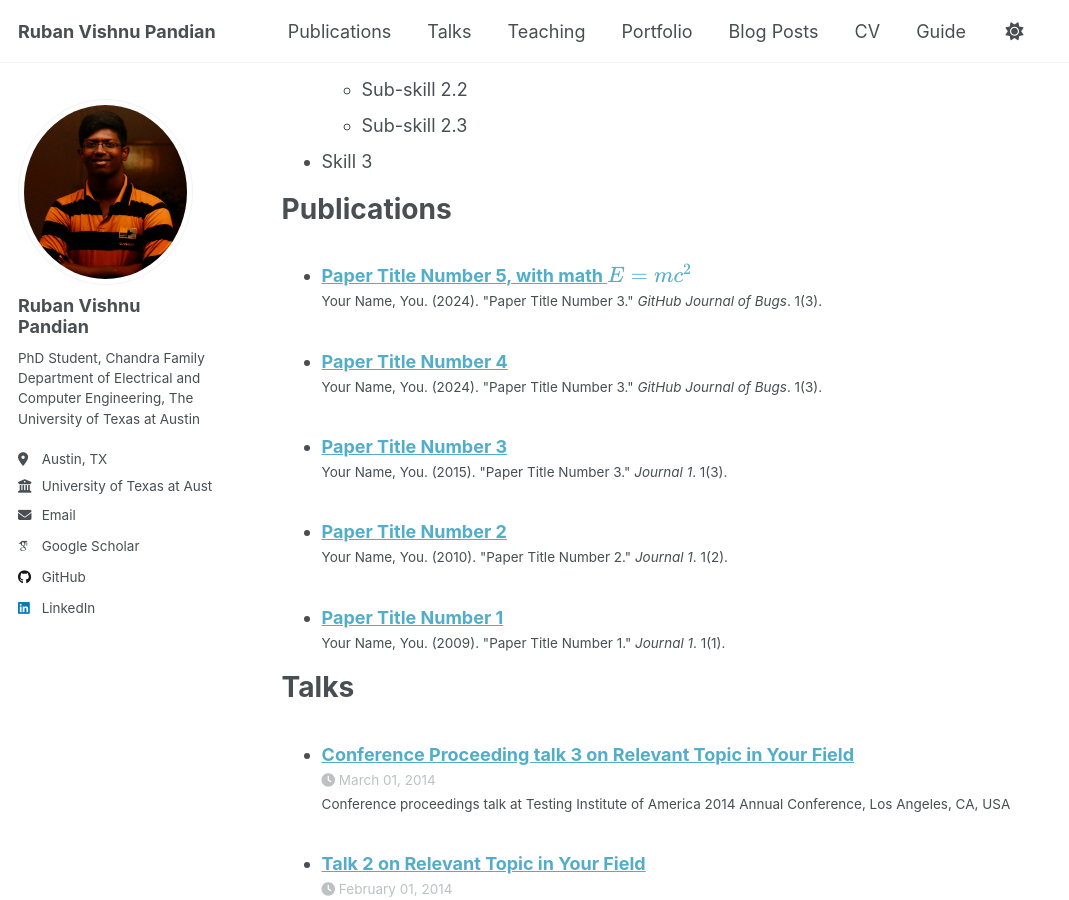
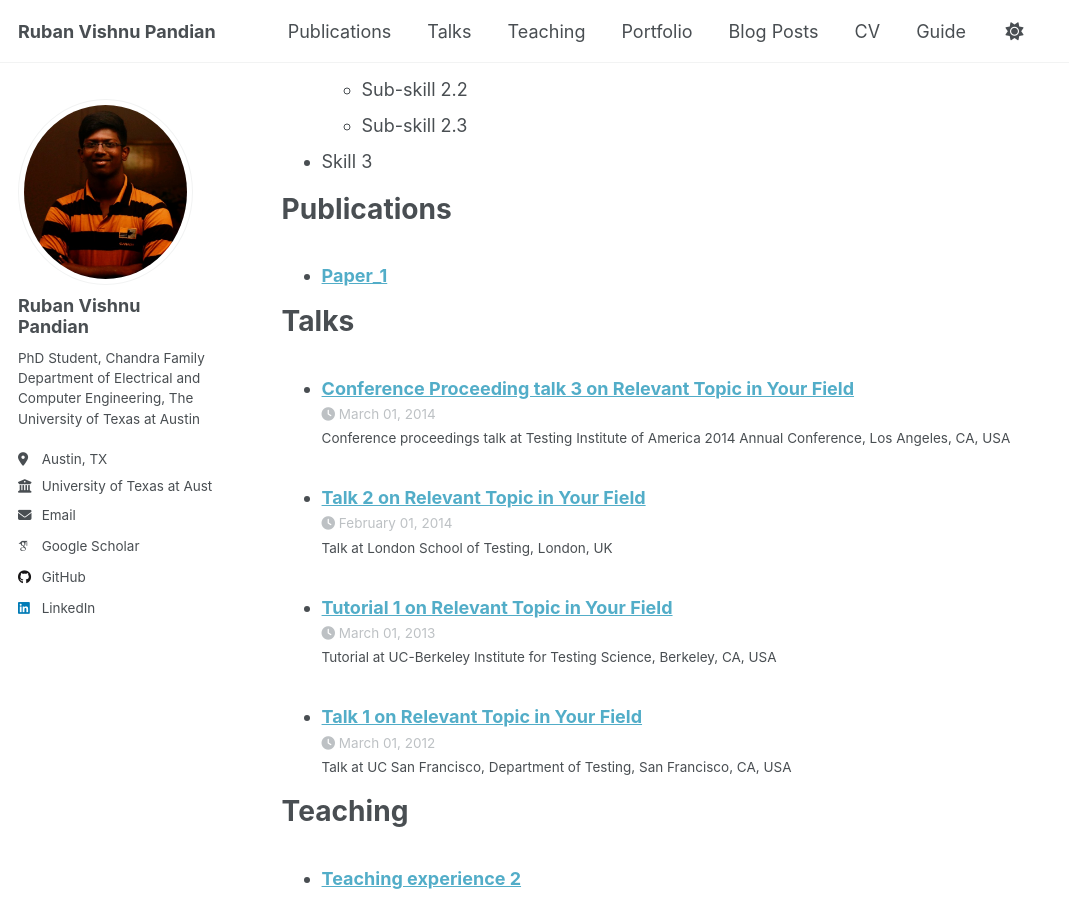
Before and after one commit to Ruban-VP/Ruban-VP.github.io, a Jekyll site: the page built from _pages/cv.md, in a window 1280 px wide and 900 px high, scrolled down 887 px. Shown: the whole window, without its empty margins (0-1069 px from the left). Built offline with Jekyll 4.4.1, drawn with Linux system fonts in a browser that asks for light colours; some web fonts are replaced; a script that is not in the unit is left out.

Commit message:
Trying out changes with publications

```diff
--- a/_pages/publications.html
+++ b/_pages/publications.html
@@ -6,7 +6,7 @@ author_profile: true
 ---
 
 {% if site.author.googlescholar %}
-  <div class="wordwrap">You can also find my articles on <a href="{{site.author.googlescholar}}">my Google Scholar profile</a>.</div>
+  <div class="wordwrap">You can also find my articles on my <a href="{{site.author.googlescholar}}">Google Scholar profile</a>.</div>
 {% endif %}
 
 {% include base_path %}
--- a/_publications/2009-10-01-paper-title-number-1.md
+++ /dev/null
@@ -1,14 +0,0 @@
----
-title: "Paper Title Number 1"
-collection: publications
-category: manuscripts
-permalink: /publication/2009-10-01-paper-title-number-1
-excerpt: 'This paper is about the number 1. The number 2 is left for future work.'
-date: 2009-10-01
-venue: 'Journal 1'
-slidesurl: 'https://academicpages.github.io/files/slides1.pdf'
-paperurl: 'https://academicpages.github.io/files/paper1.pdf'
-bibtexurl: 'https://academicpages.github.io/files/bibtex1.bib'
-citation: 'Your Name, You. (2009). &quot;Paper Title Number 1.&quot; <i>Journal 1</i>. 1(1).'
----
-The contents above will be part of a list of publications, if the user clicks the link for the publication than the contents of section will be rendered as a full page, allowing you to provide more information about the paper for the reader. When publications are displayed as a single page, the contents of the above "citation" field will automatically be included below this section in a smaller font.
--- a/_publications/2010-10-01-paper-title-number-2.md
+++ /dev/null
@@ -1,14 +0,0 @@
----
-title: "Paper Title Number 2"
-collection: publications
-category: manuscripts
-permalink: /publication/2010-10-01-paper-title-number-2
-excerpt: 'This paper is about the number 2. The number 3 is left for future work.'
-date: 2010-10-01
-venue: 'Journal 1'
-slidesurl: 'https://academicpages.github.io/files/slides2.pdf'
-paperurl: 'https://academicpages.github.io/files/paper2.pdf'
-citation: 'Your Name, You. (2010). &quot;Paper Title Number 2.&quot; <i>Journal 1</i>. 1(2).'
----
-
-The contents above will be part of a list of publications, if the user clicks the link for the publication than the contents of section will be rendered as a full page, allowing you to provide more information about the paper for the reader. When publications are displayed as a single page, the contents of the above "citation" field will automatically be included below this section in a smaller font.
--- a/_publications/2015-10-01-paper-title-number-3.md
+++ /dev/null
@@ -1,14 +0,0 @@
----
-title: "Paper Title Number 3"
-collection: publications
-category: manuscripts
-permalink: /publication/2015-10-01-paper-title-number-3
-excerpt: 'This paper is about the number 3. The number 4 is left for future work.'
-date: 2015-10-01
-venue: 'Journal 1'
-slidesurl: 'https://academicpages.github.io/files/slides3.pdf'
-paperurl: 'https://academicpages.github.io/files/paper3.pdf'
-citation: 'Your Name, You. (2015). &quot;Paper Title Number 3.&quot; <i>Journal 1</i>. 1(3).'
----
-
-The contents above will be part of a list of publications, if the user clicks the link for the publication than the contents of section will be rendered as a full page, allowing you to provide more information about the paper for the reader. When publications are displayed as a single page, the contents of the above "citation" field will automatically be included below this section in a smaller font.
--- a/_publications/2025-06-08-paper-title-number-5.md
+++ /dev/null
@@ -1,13 +0,0 @@
----
-title: "Paper Title Number 5, with math $$E=mc^2$$"
-collection: publications
-category: conferences
-permalink: /publication/2024-02-17-paper-title-number-4
-excerpt: 'This paper is about a famous math equation, $$E=mc^2$$'
-date: 2024-02-17
-venue: 'GitHub Journal of Bugs'
-paperurl: 'https://academicpages.github.io/files/paper3.pdf'
-citation: 'Your Name, You. (2024). &quot;Paper Title Number 3.&quot; <i>GitHub Journal of Bugs</i>. 1(3).'
----
-
-Using [MathJax](https://www.mathjax.org/) in the description is supported - $$E=mc^2$$ - however, the use must be mindful that the default delimiters are `$$...$$` and `\\[...\\]` which differs from the `$...$` that is typically expected.
```
Also changed, not shown: _pages/about.md (+0 -4 lines), _publications/2024-02-17-paper-title-number-4.md (deleted, +0 -13 lines), _publications/paper_1.md (added, +12 -0 lines), files/bibtex1.bib (+10 -10 lines), 6 other files.
